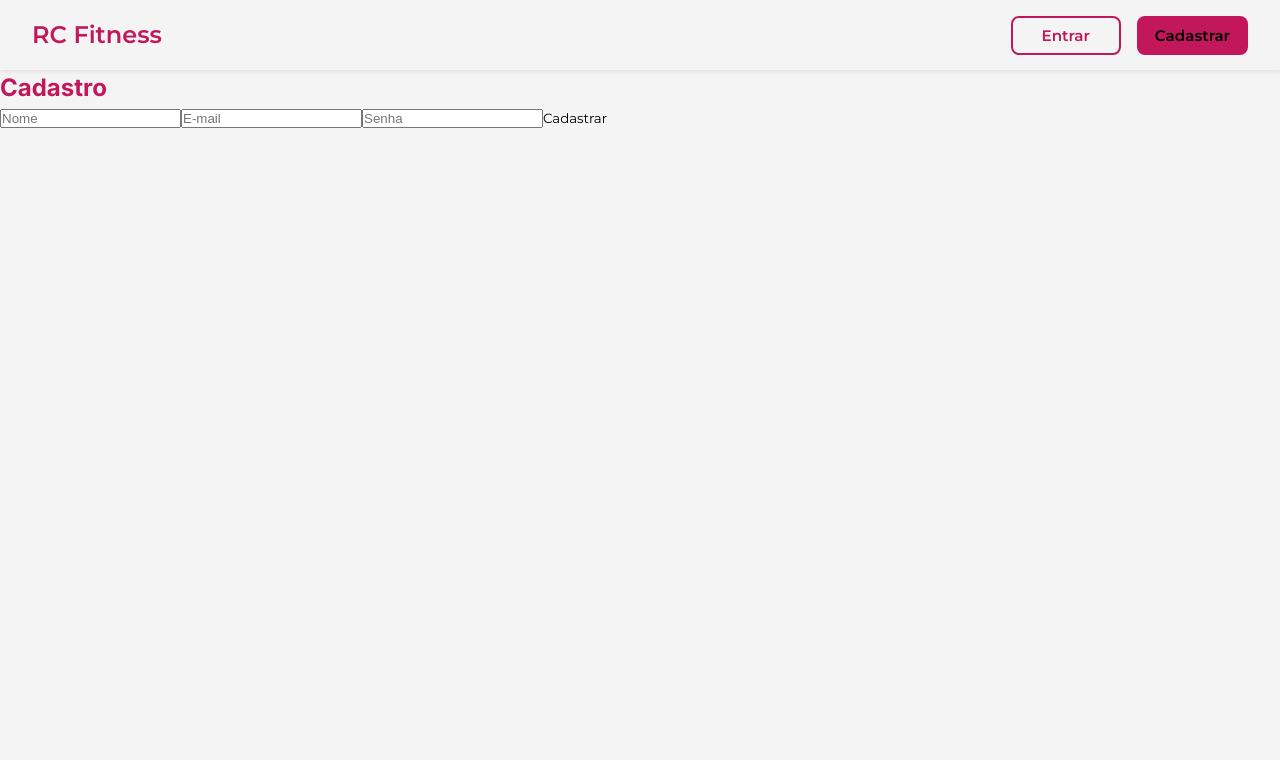
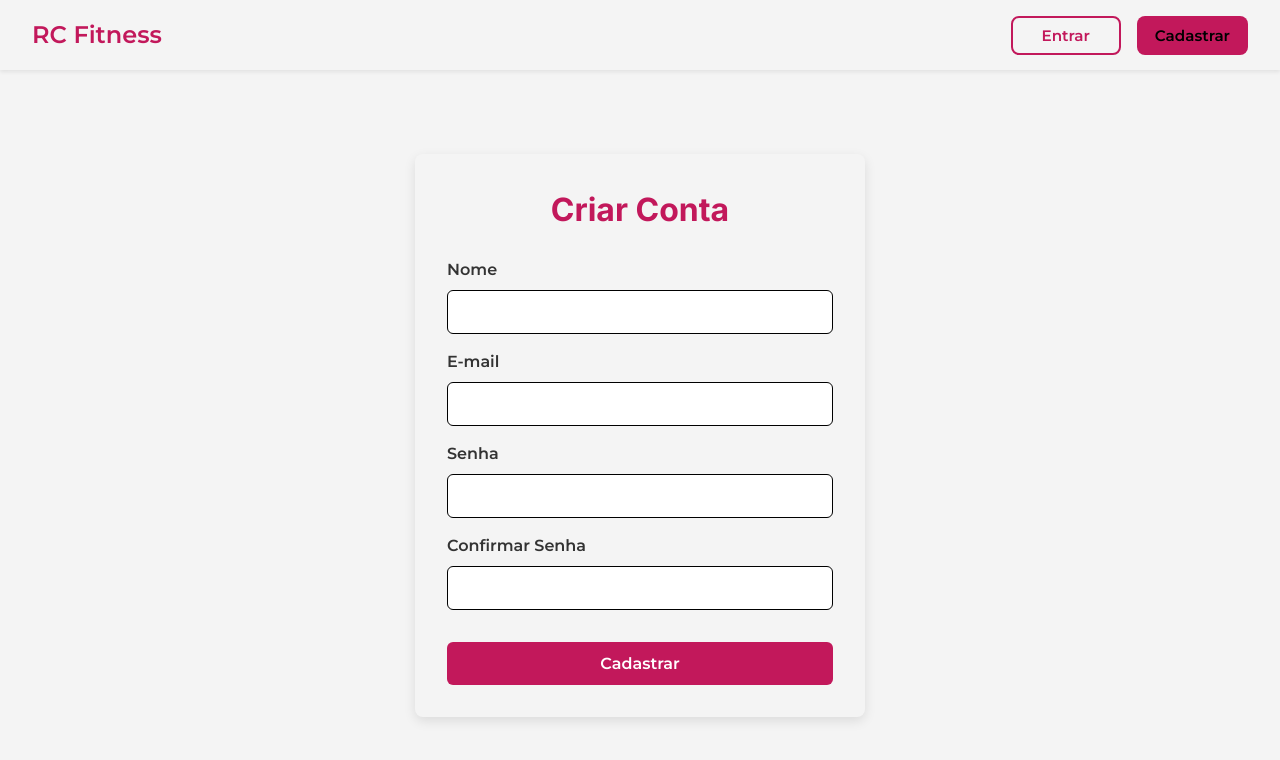
Before and after one commit to FelipeDeMayo/RC, a React (Vite) app in the folder frontend/: page /register in a window 1280 px wide. Shown: the top 760 px of the page. Built offline with nearby package versions, Linux system fonts and the light colour scheme.

Commit message:
Adicionando UI/UX

```diff
--- a/frontend/src/pages/RegisterPage.tsx
+++ b/frontend/src/pages/RegisterPage.tsx
@@ -1,67 +1,111 @@
-import { useState } from 'react'
-import { useNavigate } from 'react-router-dom'
-import { register } from '../services/authService'
+// Arquivo: src/pages/RegisterPage.tsx
+
+import { useState, type FormEvent } from 'react';
+import { useNavigate } from 'react-router-dom';
+import { toast } from 'react-toastify';
+import { register } from '../services/authService';
+import {
+  RegisterContainer,
+  FormWrapper,
+  Title,
+  Form,
+  FormGroup,
+  Label,
+  Input,
+  Button,
+  ErrorMessage
+} from '../styles/RegisterPageStyles';
 
 const RegisterPage = () => {
-  const navigate = useNavigate()
-  const [formData, setFormData] = useState({
-    name: '',
-    email: '',
-    password: '',
-  })
-  const [error, setError] = useState('')
+  const [name, setName] = useState('');
+  const [email, setEmail] = useState('');
+  const [password, setPassword] = useState('');
+  const [confirmPassword, setConfirmPassword] = useState(''); // Estado para confirmação de senha
+  const [error, setError] = useState('');
+  const [loading, setLoading] = useState(false);
+  const navigate = useNavigate();
 
-  const handleChange = (e: React.ChangeEvent<HTMLInputElement>) => {
-    setFormData({ ...formData, [e.target.name]: e.target.value })
+  const handleSubmit = async (e: FormEvent) => {
+    e.preventDefault();
+    setError('');
+    if (password !== confirmPassword) {
+      setError('As senhas não coincidem.');
+      return;
     }
 
-  const handleSubmit = async (e: React.FormEvent) => {
-    e.preventDefault()
+    setLoading(true);
     try {
-      await register(formData)
-      navigate('/login')
-    } catch (err: unknown) {
-      if (err instanceof Error) {
-        setError(err.message)
-      } else {
-        setError('Erro desconhecido')
+      await register({ name, email, password });
+      toast.success('Conta criada com sucesso! Agora você pode fazer o login.');
+      navigate('/login');
+    } catch (err: any) {
+      const errorMessage = err.response?.data?.error || 'Não foi possível criar a conta.';
+      setError(errorMessage);
+      console.error('Erro no registro:', err);
+    } finally {
+      setLoading(false);
     }
-    }
-  }
+  };
 
   return (
-    <div>
-      <h2>Cadastro</h2>
-      <form onSubmit={handleSubmit}>
-        <input
+    <RegisterContainer>
+      <FormWrapper>
+        <Title>Criar Conta</Title>
+        <Form onSubmit={handleSubmit}>
+          <FormGroup>
+            <Label htmlFor="name">Nome</Label>
+            <Input
+              id="name"
               type="text"
-          name="name"
-          placeholder="Nome"
-          value={formData.name}
-          onChange={handleChange}
+              value={name}
+              onChange={(e) => setName(e.target.value)}
+              disabled={loading}
               required
             />
-        <input
+          </FormGroup>
+          <FormGroup>
+            <Label htmlFor="email">E-mail</Label>
+            <Input
+              id="email"
               type="email"
-          name="email"
-          placeholder="E-mail"
-          value={formData.email}
-          onChange={handleChange}
+              value={email}
+              onChange={(e) => setEmail(e.target.value)}
+              disabled={loading}
               required
             />
-        <input
+          </FormGroup>
+          <FormGroup>
+            <Label htmlFor="password">Senha</Label>
+            <Input
+              id="password"
               type="password"
-          name="password"
-          placeholder="Senha"
-          value={formData.password}
-          onChange={handleChange}
+              value={password}
+              onChange={(e) => setPassword(e.target.value)}
+              disabled={loading}
               required
             />
-        <button type="submit">Cadastrar</button>
-        {error && <p style={{ color: 'red' }}>{error}</p>}
-      </form>
-    </div>
-  )
-}
+          </FormGroup>
+          <FormGroup>
+            <Label htmlFor="confirmPassword">Confirmar Senha</Label>
+            <Input
+              id="confirmPassword"
+              type="password"
+              value={confirmPassword}
+              onChange={(e) => setConfirmPassword(e.target.value)}
+              disabled={loading}
+              required
+            />
+          </FormGroup>
 
-export default RegisterPage
+          <Button type="submit" disabled={loading}>
+            {loading ? 'Criando...' : 'Cadastrar'}
+          </Button>
+
+          {error && <ErrorMessage>{error}</ErrorMessage>}
+        </Form>
+      </FormWrapper>
+    </RegisterContainer>
+  );
+};
+
+export default RegisterPage;
--- a/frontend/src/styles/CartStyles.tsx
+++ b/frontend/src/styles/CartStyles.tsx
@@ -1,37 +1,126 @@
-// Arquivo: src/styles/CartStyles.ts
-
 import styled from 'styled-components';
 
 export const CartContainer = styled.div`
-  position: fixed;
-  top: 80px;
-  right: 0;
-  width: 320px;
-  height: calc(100vh - 80px);
-  background-color: ${({ theme }) => theme.colors.surface};
-  box-shadow: -2px 0 10px rgba(0, 0, 0, 0.15);
-  z-index: 1100;
-  padding: 1rem;
-  overflow-y: auto;
-  display: flex;
-  flex-direction: column;
+  max-width: 800px;
+  margin: 2rem auto;
+  padding: 2rem;
+  background: ${({ theme }) => theme.colors.surface};
+  border-radius: 8px;
+  box-shadow: 0 4px 12px rgba(0, 0, 0, 0.1);
 `;
 
-export const CartHeader = styled.div`
+export const Title = styled.h2`
+  text-align: center;
+  margin-bottom: 2rem;
   font-family: ${({ theme }) => theme.fonts.title};
-  font-weight: 700;
-  font-size: 1.5rem;
-  margin-bottom: 1rem;
 `;
 
-export const CartItem = styled.div`
-  display: flex;
-  justify-content: space-between;
-  margin-bottom: 1rem;
+export const CartItemsList = styled.ul`
+  list-style: none;
+  padding: 0;
+  margin: 0;
 `;
 
-export const EmptyCartMessage = styled.p`
+export const CartItem = styled.li`
+  display: flex;
+  align-items: center;
+  margin-bottom: 1.5rem;
+  padding-bottom: 1.5rem;
+  border-bottom: 1px solid ${({ theme }) => theme.colors.border};
+
+  &:last-child {
+    border-bottom: none;
+    margin-bottom: 0;
+  }
+`;
+
+export const ItemImage = styled.img`
+  width: 80px;
+  height: 80px;
+  object-fit: cover;
+  border-radius: 8px;
+  margin-right: 1.5rem;
+`;
+
+export const ItemDetails = styled.div`
+  flex-grow: 1;
+`;
+
+export const ItemName = styled.h4`
+  margin: 0 0 0.5rem 0;
+  font-size: 1.1rem;
+`;
+
+export const ItemPrice = styled.p`
+  margin: 0;
   color: ${({ theme }) => theme.colors.textSecondary};
+`;
+
+export const QuantityControl = styled.div`
+  display: flex;
+  align-items: center;
+  gap: 0.75rem;
+`;
+
+export const QuantityButton = styled.button`
+  width: 30px;
+  height: 30px;
+  border: 1px solid ${({ theme }) => theme.colors.border};
+  background: transparent;
+  border-radius: 50%;
+  cursor: pointer;
+  font-size: 1.2rem;
+  line-height: 1;
+  display: flex;
+  align-items: center;
+  justify-content: center;
+  transition: background-color 0.2s;
+
+  &:hover {
+    background-color: ${({ theme }) => theme.colors.background};
+  }
+`;
+
+export const QuantityDisplay = styled.span`
+  font-weight: 600;
+  min-width: 20px;
   text-align: center;
+`;
+
+export const RemoveButton = styled.button`
+  background: transparent;
+  color: ${({ theme }) => theme.colors.danger};
+  font-size: 1.2rem;
+  margin-left: 1.5rem;
+`;
+
+export const CartSummary = styled.div`
   margin-top: 2rem;
+  padding-top: 2rem;
+  border-top: 2px solid ${({ theme }) => theme.colors.primary};
+  text-align: right;
 `;
+
+export const TotalPrice = styled.h3`
+  margin-bottom: 1rem;
+  font-size: 1.5rem;
+`;
+
+export const CheckoutButton = styled.button`
+  padding: 0.75rem 1.5rem;
+  background-color: ${({ theme }) => theme.colors.primary};
+  color: ${({ theme }) => theme.colors.white};
+  border-radius: 6px;
+  font-size: 1rem;
+  font-weight: 600;
+
+  &:hover {
+    background-color: ${({ theme }) => theme.colors.primaryHover};
+  }
+`;
+
+export const EmptyCartMessage = styled.div`
+  text-align: center;
+  padding: 3rem;
+  color: ${({ theme }) => theme.colors.textSecondary};
+`;
--- /dev/null
+++ b/frontend/src/styles/RegisterPageStyles.tsx
@@ -0,0 +1,85 @@
+import styled from 'styled-components';
+
+export const RegisterContainer = styled.div`
+  display: flex;
+  flex-direction: column;
+  align-items: center;
+  justify-content: center;
+  padding: 2rem;
+  min-height: calc(100vh - 70px);
+`;
+
+export const FormWrapper = styled.div`
+  width: 100%;
+  max-width: 450px;
+  padding: 2rem;
+  background: ${({ theme }) => theme.colors.surface};
+  border-radius: 8px;
+  box-shadow: 0 4px 12px rgba(0, 0, 0, 0.1);
+`;
+
+export const Title = styled.h2`
+  text-align: center;
+  margin-bottom: 1.5rem;
+  font-size: 2rem;
+`;
+
+export const Form = styled.form`
+  display: flex;
+  flex-direction: column;
+  gap: 1rem;
+`;
+
+export const FormGroup = styled.div`
+  display: flex;
+  flex-direction: column;
+  gap: 0.5rem;
+`;
+
+export const Label = styled.label`
+  font-weight: 600;
+  color: ${({ theme }) => theme.colors.text};
+`;
+
+export const Input = styled.input`
+  padding: 0.75rem;
+  font-size: 1rem;
+  border: 1px solid ${({ theme }) => theme.colors.border};
+  border-radius: 6px;
+  outline: none;
+  transition: border-color 0.2s, box-shadow 0.2s;
+
+  &:focus {
+    border-color: ${({ theme }) => theme.colors.primary};
+    box-shadow: 0 0 0 3px rgba(194, 24, 91, 0.2);
+  }
+`;
+
+export const Button = styled.button`
+  padding: 0.75rem;
+  margin-top: 1rem;
+  font-weight: 600;
+  font-size: 1rem;
+  border-radius: 6px;
+  border: none;
+  cursor: pointer;
+  background-color: ${({ theme }) => theme.colors.primary};
+  color: ${({ theme }) => theme.colors.white};
+  transition: background-color 0.2s;
+
+  &:hover {
+    background-color: ${({ theme }) => theme.colors.primaryHover};
+  }
+
+  &:disabled {
+    background-color: #ccc;
+    cursor: not-allowed;
+  }
+`;
+
+export const ErrorMessage = styled.p`
+  color: ${({ theme }) => theme.colors.danger};
+  text-align: center;
+  margin-top: 1rem;
+  min-height: 1.2em; // Garante que o layout não "pule" quando o erro some
+`;
```
Also changed, not shown: frontend/src/pages/CartPage.tsx (+65 -19 lines). Lines whose indentation alone changed are shown as unchanged.
